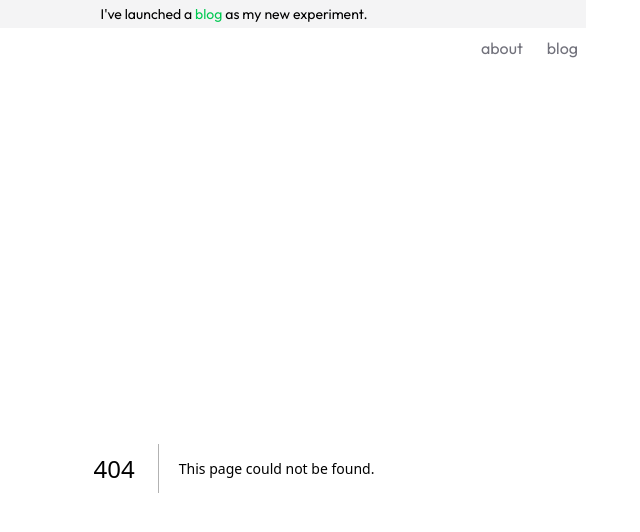
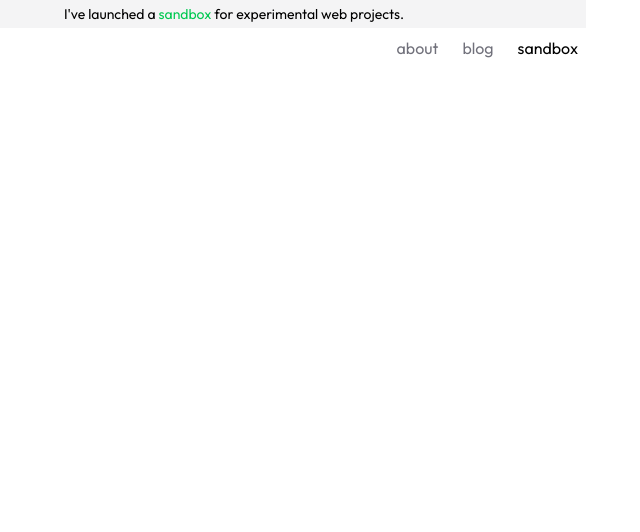
Before and after one commit to kotleni/kotleni.github.io, a Next.js app: page /sandbox in a window 1280 px wide. Before the commit this address had no page. Shown: the top 532 px of the page, without its empty margins (406-1046 px from the left). Built offline with nearby package versions, Linux system fonts and the light colour scheme.

Commit message:
feat: add stub for sandbox

```diff
--- a/src/app/layout.tsx
+++ b/src/app/layout.tsx
@@ -26,7 +26,7 @@ interface NavLinkInfo {
 const navLinks: NavLinkInfo[] = [
     {title: 'about', url: '/'},
     {title: 'blog', url: '/blog'},
-    // {title: 'portfolio', url: '/portfolio'},
+    {title: 'sandbox', url: '/sandbox'},
 ];
 
 export default function RootLayout({
@@ -64,11 +64,11 @@ export default function RootLayout({
                                     I've launched a{' '}
                                     <Link
                                         className="text-primary hover:underline"
-                                        href="/blog"
+                                        href="/sandbox"
                                     >
-                                        blog
+                                        sandbox
                                     </Link>{' '}
-                                    as my new experiment.
+                                    for experimental web projects.
                                 </p>
                             </div>
                             <header className="flex flex-row justify-end p-3 md:p-0">
--- /dev/null
+++ b/src/app/sandbox/page.tsx
@@ -0,0 +1,3 @@
+export default function SandboxPage() {
+    return <></>;
+}
```
